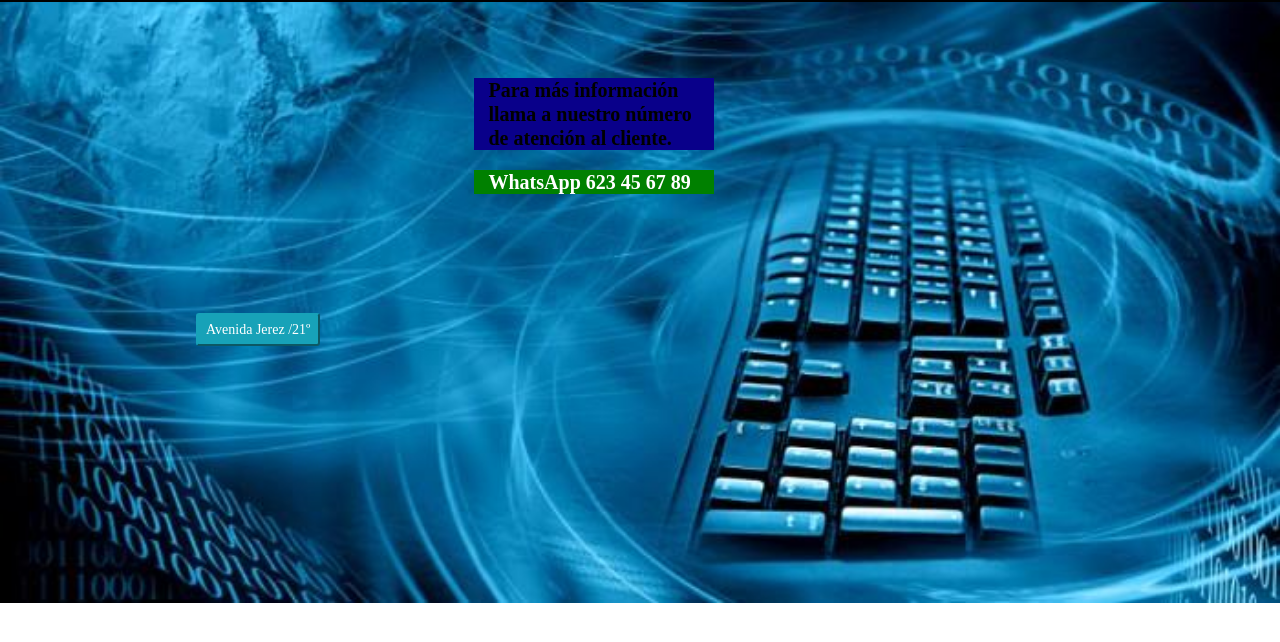
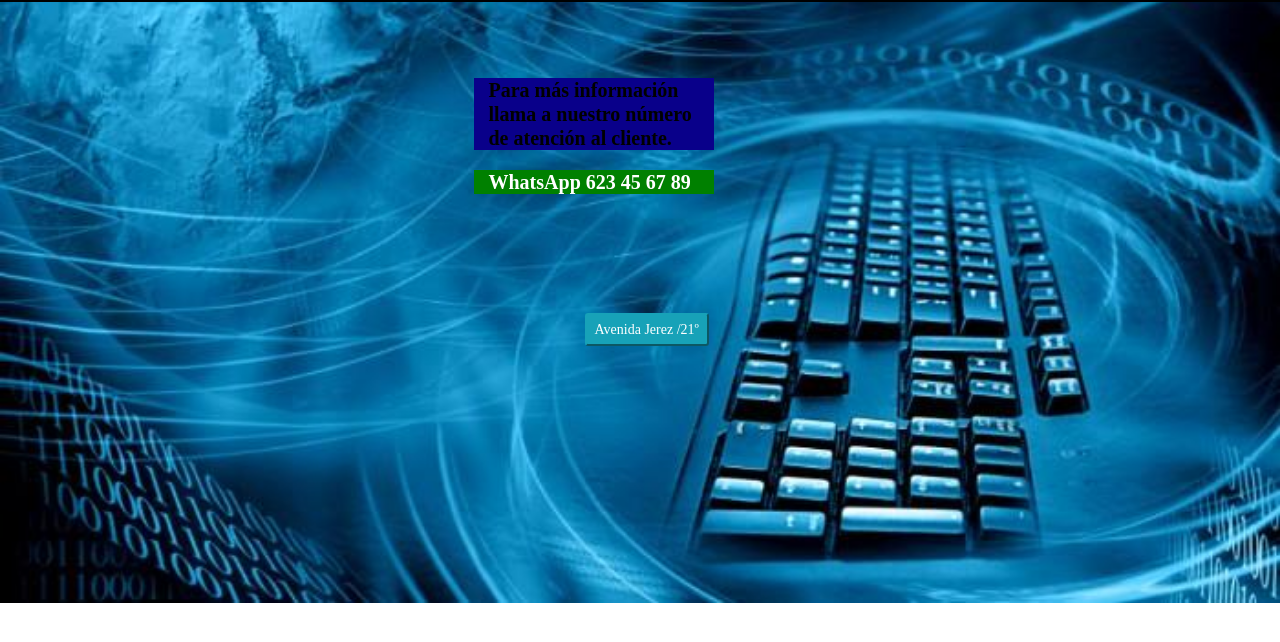
Before and after one commit to yasminatorres/Despl--Recu-Yasmina-2021, a plain HTML site: page ayuda.html in a window 1280 px wide. Shown: the part 74-716 px from the top of the page. Drawn offline with nearby package versions, Linux system fonts and the light colour scheme.

Commit message:
Update estilo.css

```diff
--- a/estilo.css
+++ b/estilo.css
@@ -58,4 +58,5 @@ p{
 
 .direccion{
   padding: 10%;
+  margin-left: 35%;
 }
```
